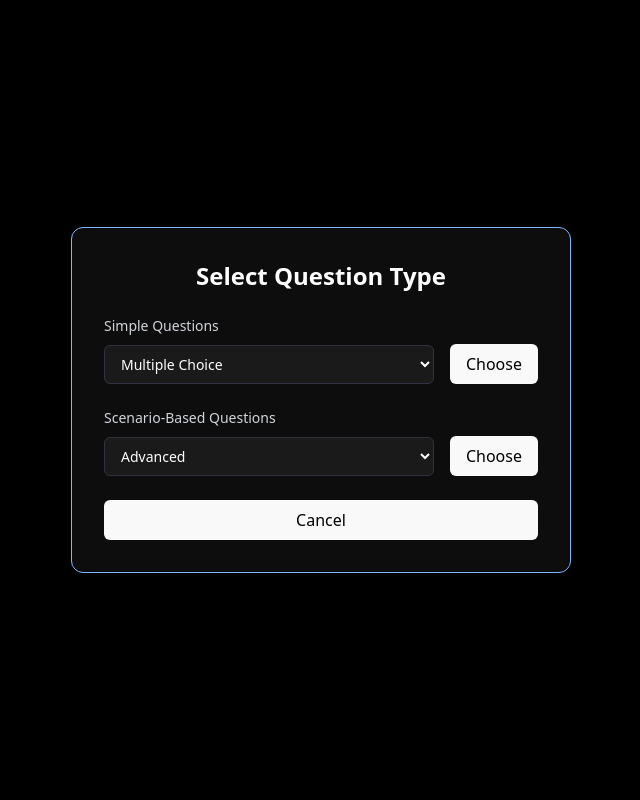
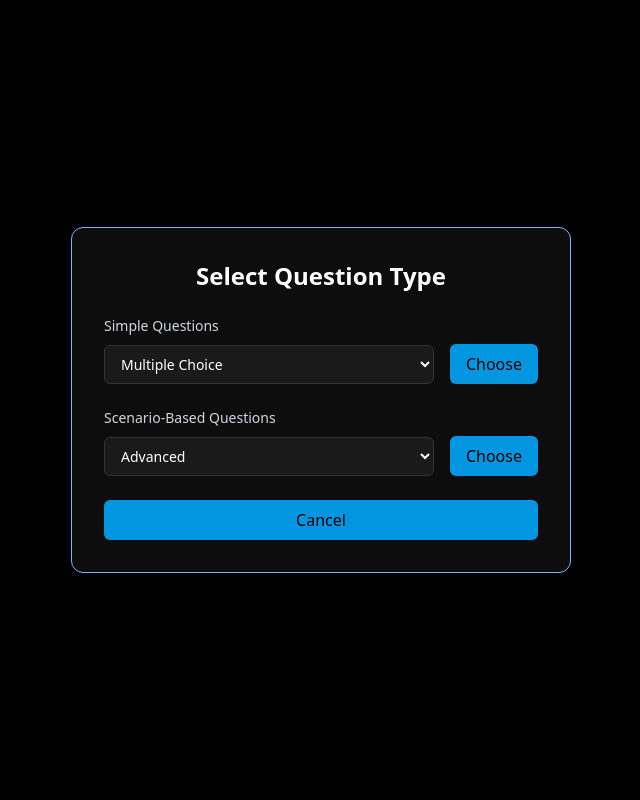
Before and after one commit to Smriti-Nexority/Nexaura-frontend, a React (Vite) app: page / in a window 1280 px wide. Both pictures are taken after a click on the button "Upload". Shown: the top 800 px of the page, without its empty margins (319-959 px from the left). Built offline with nearby package versions, Linux system fonts and the light colour scheme.

Commit message:
css updates in upload

```diff
--- a/src/App.jsx
+++ b/src/App.jsx
@@ -164,7 +164,7 @@ const App = () => {
                   </select>
                   <button
                     onClick={() => handleModalSelect('simple')}
-                    className="bg-blue-300 text-black font-medium py-2 px-4 rounded-md hover:bg-[#2E8CFF] active:bg-[#0278C0] transition-colors duration-200"
+                    className="bg-blue-300 text-black font-medium py-2 px-4 rounded-md hover:bg-[#2E8CFF] active:bg-[#0278C0] transition-colors duration-200 choose-button"
                     aria-label="Select Simple Questions"
                   >
                     Choose
@@ -189,7 +189,7 @@ const App = () => {
                   </select>
                   <button
                     onClick={() => handleModalSelect('scenario-based')}
-                    className="bg-blue-300 text-black font-medium py-2 px-4 rounded-md hover:bg-[#2E8CFF] active:bg-[#0278C0] transition-colors duration-200"
+                    className="bg-blue-300 text-black font-medium py-2 px-4 rounded-md hover:bg-[#2E8CFF] active:bg-[#0278C0] transition-colors duration-200 choose-button"
                     aria-label="Select Scenario-Based Questions"
                   >
                     Choose
@@ -202,7 +202,7 @@ const App = () => {
                 console.log('Modal cancelled');
                 setShowModal(false);
               }}
-              className="mt-6 w-full bg-blue-300 text-black font-medium py-2 px-4 rounded-md hover:bg-gray-700 active:bg-gray-800 transition-colors duration-200"
+              className="mt-6 w-full bg-blue-300 text-black font-medium py-2 px-4 rounded-md hover:bg-gray-700 active:bg-gray-800 transition-colors duration-200 cancel-button"
               aria-label="Cancel question type selection"
             >
               Cancel
--- a/src/index.css
+++ b/src/index.css
@@ -100,6 +100,13 @@ button:focus-visible {
   cursor: pointer;
 }
 
+.choose-button{
+  background-color: #0296E0;
+}
+.cancel-button{
+  background-color: #0296E0;
+}
+
 .bell-button{
   background-color: #0D0D0D;
 }
```
